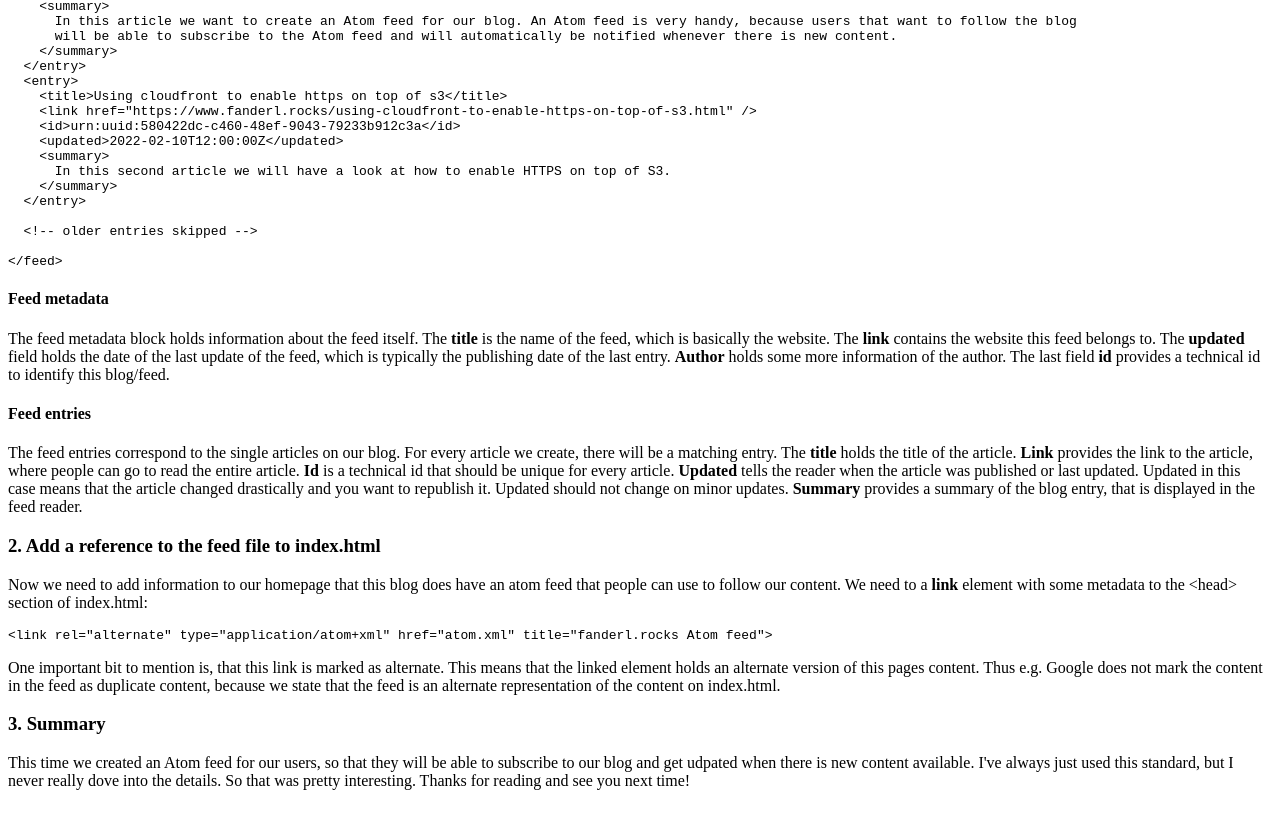
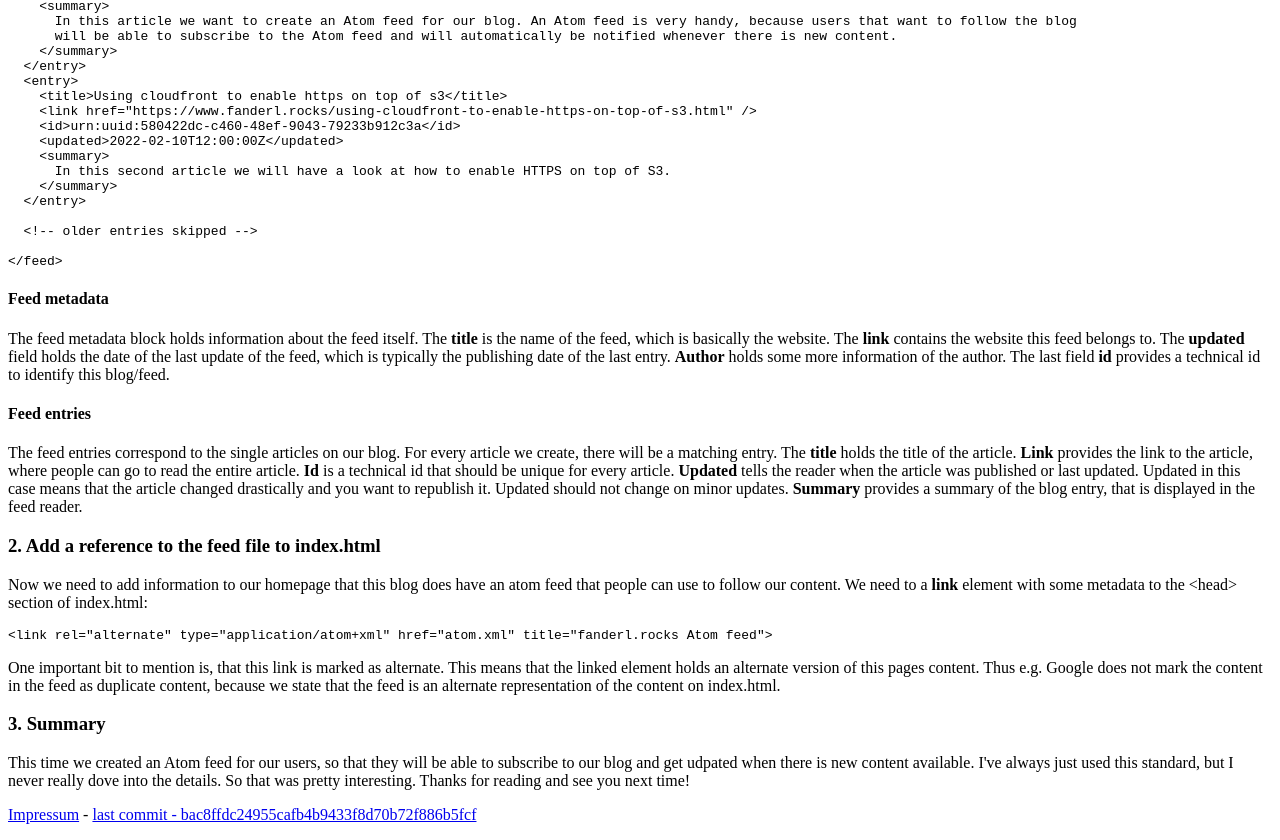
Before and after one commit to fanderlf/fanderl.rocks, a plain HTML site: page content/creating-an-atom-feed.html in a window 1280 px wide. Shown: the part 689-1529 px from the top of the page. Before the commit the page ends 1495 px from the top, so only its background shows below. Drawn offline with Linux system fonts and the light colour scheme.

Commit message:
added impressum and last commit

```diff
--- a/content/creating-an-atom-feed.html
+++ b/content/creating-an-atom-feed.html
@@ -97,6 +97,11 @@
       pretty interesting. Thanks for reading and see you next time!
     </p>
   </article>
+  <p>
+    <a href="impressum.html">Impressum</a> - <a
+      href=" https://github.com/fanderlf/fanderl.rocks/commit/bac8ffdc24955cafb4b9433f8d70b72f886b5fcf">last commit -
+ bac8ffdc24955cafb4b9433f8d70b72f886b5fcf</a>
+  </p>
 </body>
 
 </html>
```
